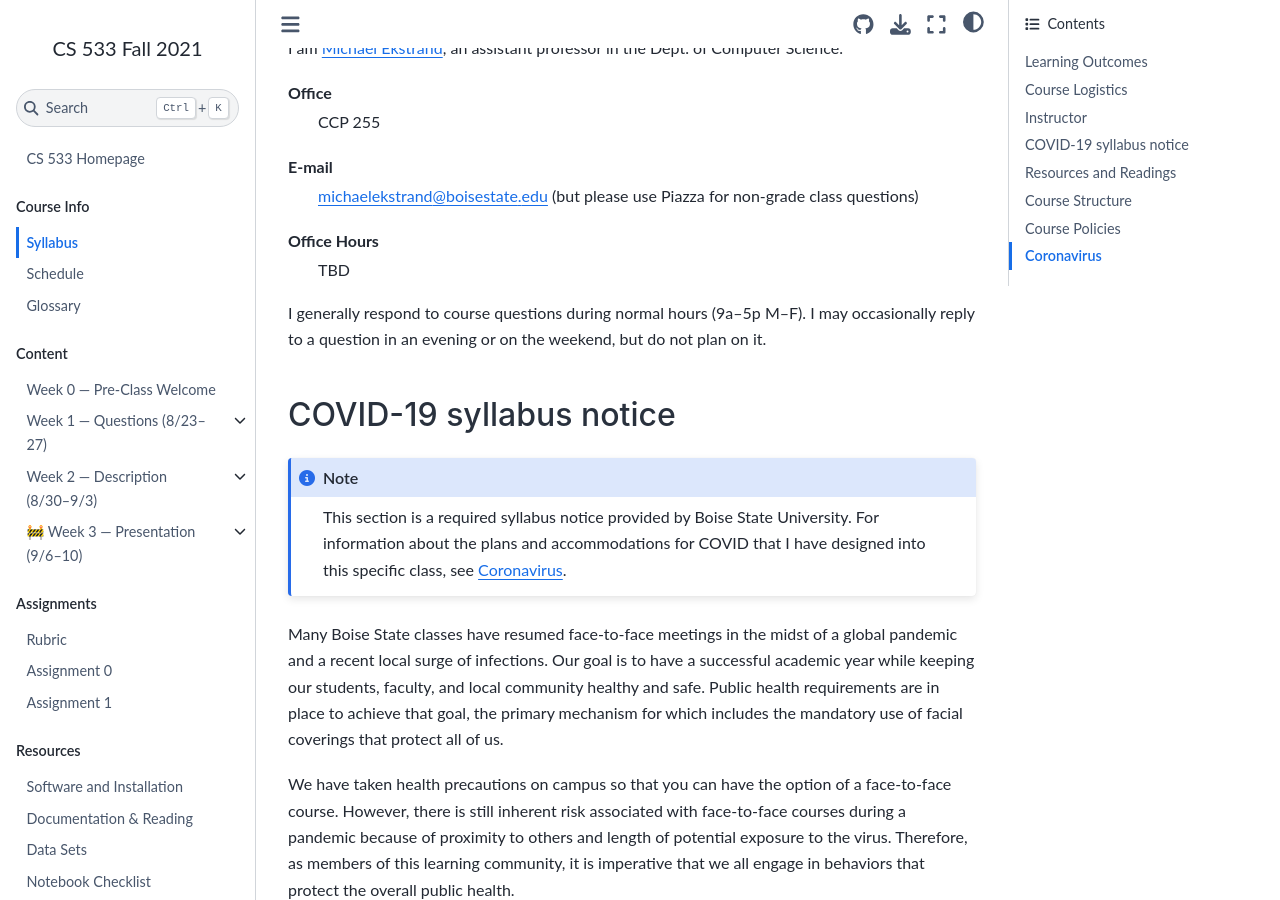
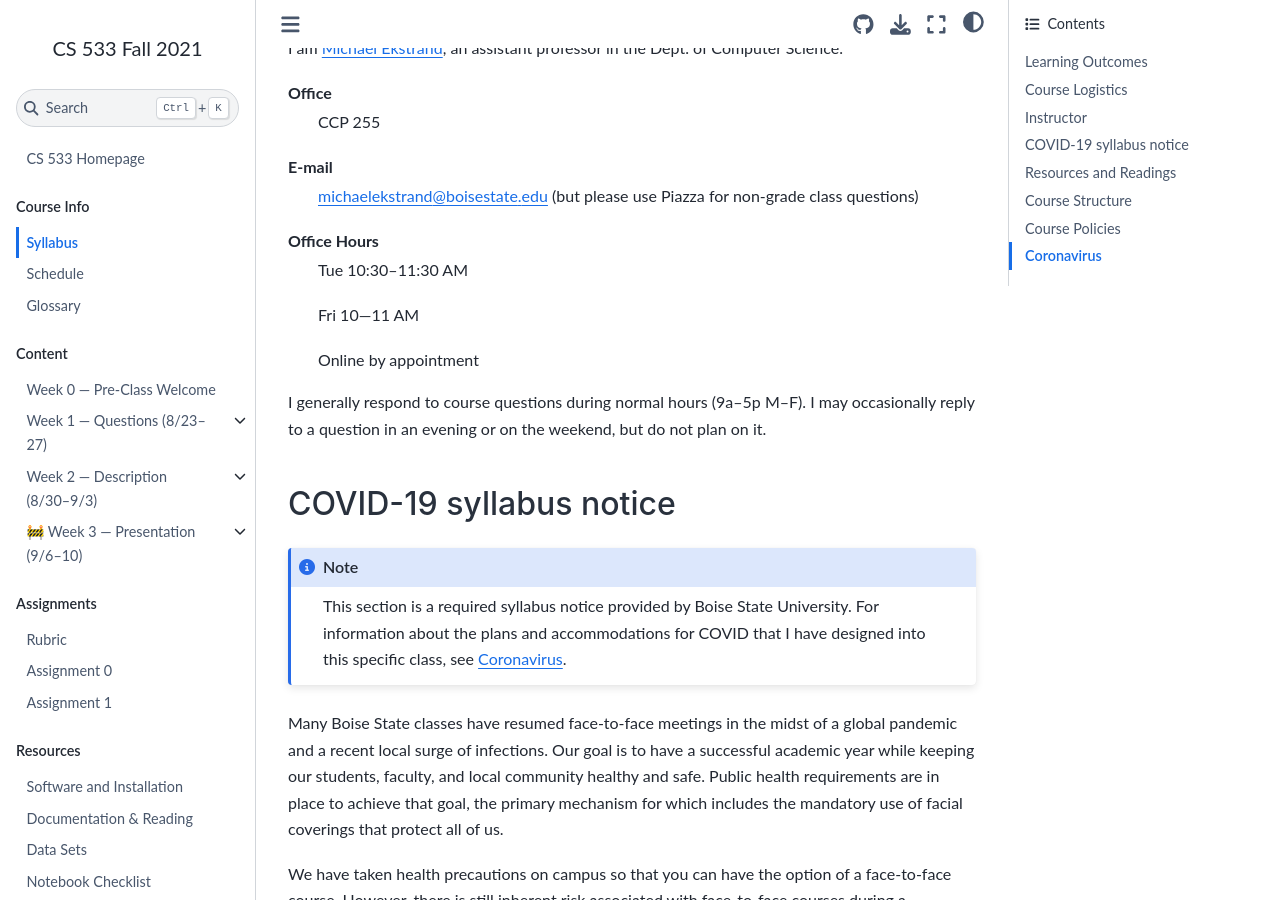
Before and after one commit to mdekstrand/cs533-web, a Jupyter Book: the page built from syllabus.md, in a window 1280 px wide and 900 px high, scrolled down 1338 px. Built offline with Jupyter Book 1.0.4 settings and Sphinx 7.4.7 and the Sphinx Book theme 1.1.4, drawn with Linux system fonts in a browser that asks for light colours; pages that are not in the unit, such as notebooks, are missing from menus; a style sheet for code colours, icons or effects is not loaded.

Commit message:
office hours

```diff
--- a/syllabus.md
+++ b/syllabus.md
@@ -55,7 +55,9 @@ E-mail
 :   <michaelekstrand@boisestate.edu> (but please use Piazza for non-grade class questions)
 
 Office Hours
-:   TBD
+:   Tue 10:30–11:30 AM
+:   Fri 10—11 AM
+:   Online by appointment
 
 I generally respond to course questions during normal hours (9a–5p M–F).
 I may occasionally reply to a question in an evening or on the weekend, but do not plan on it.
```
